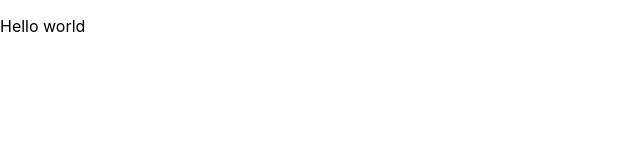
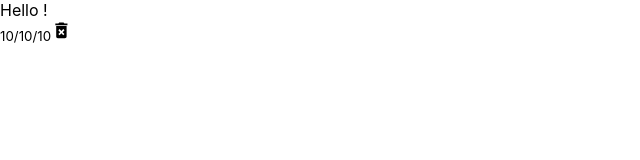
Before and after one commit to Hugodujour/Notes, a React (Create React App) app: page / in a window 1280 px wide. Shown: the top 160 px of the page, without its empty margins (0-640 px from the left). Built offline with nearby package versions, Linux system fonts and the light colour scheme.

Commit message:
1ere note

```diff
--- a/src/App.js
+++ b/src/App.js
@@ -1,5 +1,11 @@
+import NotesList from "./components/NotesList"
+
 const App = () => {
-  return <p>Hello world</p>
+  return (
+    <div className="container">
+      <NotesList />
+    </div>
+  )
 }
 
 export default App
--- /dev/null
+++ b/src/components/Note.js
@@ -0,0 +1,18 @@
+import { MdDeleteForever } from 'react-icons/md'
+
+const Note = () => {
+  return (
+    <div className="note">
+      <span>Hello !</span>
+      <div className="note-footer">
+        <small>10/10/10</small>
+        <MdDeleteForever className='delete-icon' size='1.3rem' />
+      </div>
+
+
+
+    </div>
+  )
+}
+
+export default Note
--- /dev/null
+++ b/src/components/NotesList.js
@@ -0,0 +1,11 @@
+import Note from "./Note"
+
+const NotesList = () => {
+  return (
+    <div className="notes-list">
+      <Note />
+    </div>
+  )
+}
+
+export default NotesList
```
